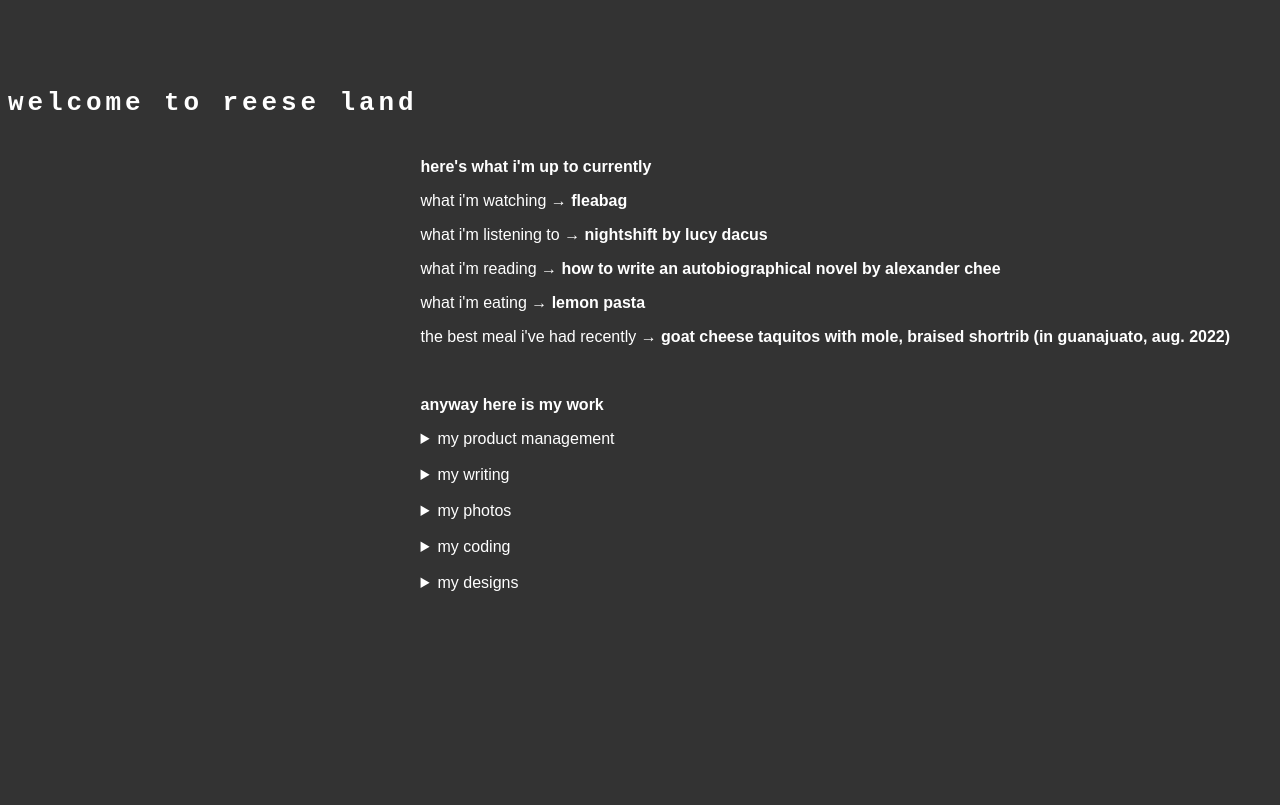
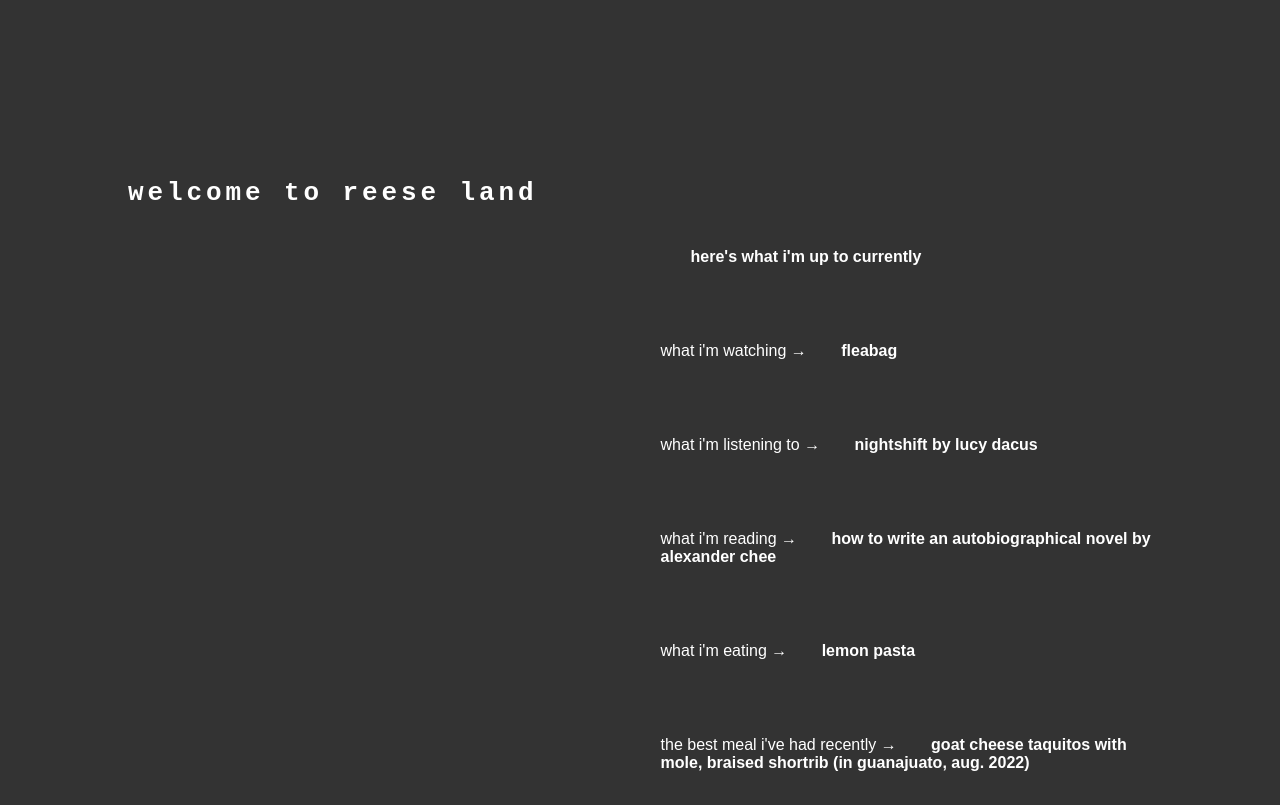
Before and after one commit to ReeseOxner/reeseoxner.github.io, a plain HTML site: page index.html in a window 1280 px wide. Shown: the top 805 px of the page. Drawn offline with Linux system fonts and the light colour scheme.

Commit message:
Update index.html

```diff
--- a/index.html
+++ b/index.html
@@ -6,6 +6,11 @@
 
 <style>
 /* GLOBAL STYLES - reese test */
+
+* {
+    padding: 30px;
+}
+
 body {
   background: #333;
   padding-top: 5em;
```
